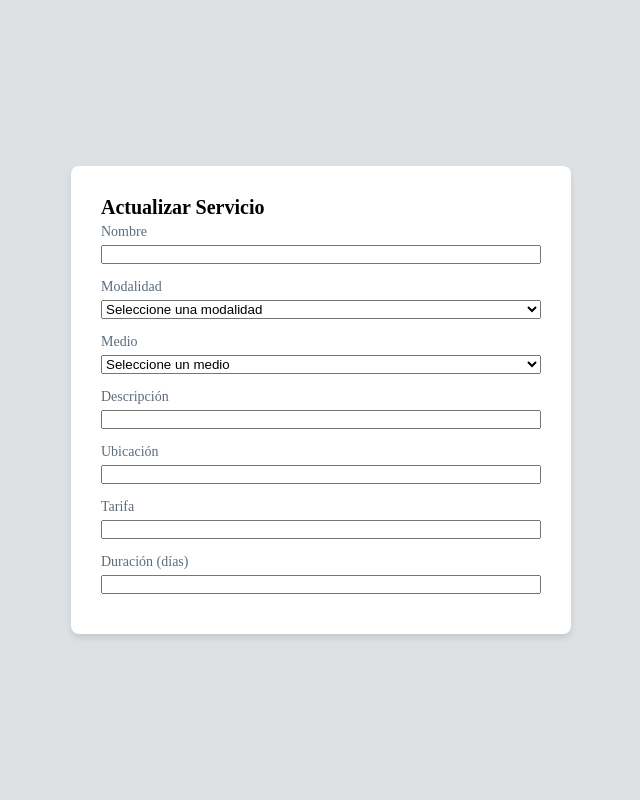
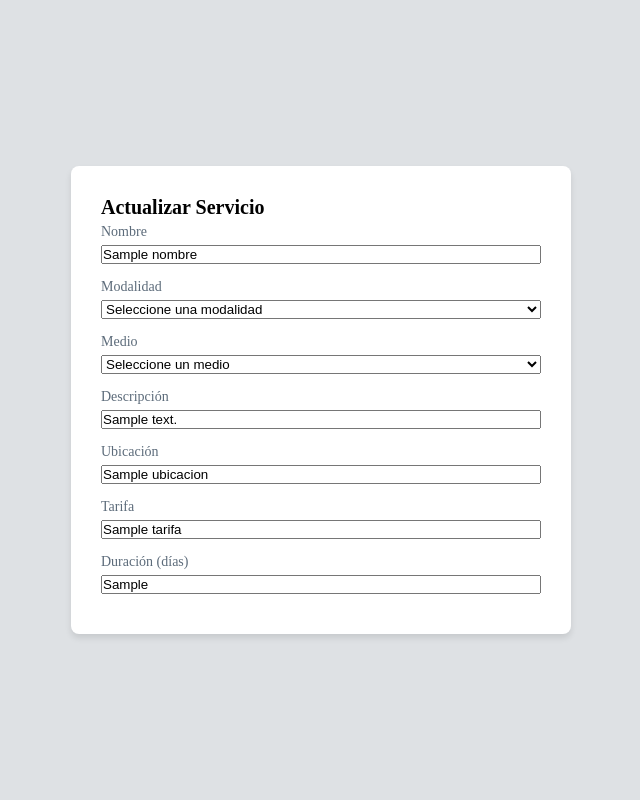
Before and after one commit to YesidLM12/CentinelaSeguraLtda, a Spring app: template src/main/resources/templates/servicios/actualizar.html in a window 1280 px wide. Shown: the whole page, without its empty margins (319-959 px from the left). Run offline with Thymeleaf, Linux system fonts and the light colour scheme; the template is opened without the code that fills it: most values are stand-ins (such as "Sample title", 1, 10 or a date in 2020); data that the repository does not hold is empty; some of the project's set-up classes (security, data sources, template engines, error pages and the like) are left out, and stand-ins take their place; database files in the repository are not loaded.

Commit message:
fix: se corrigió el formulario de actualizar servicio

```diff
--- a/src/main/java/org/yesidl12/centinelaseguraltda/controller/ServicioController.java
+++ b/src/main/java/org/yesidl12/centinelaseguraltda/controller/ServicioController.java
@@ -60,8 +60,8 @@ public class ServicioController {
 
     @GetMapping("/actualizar/{id}")
     public String mostrarFormularioActualizacionServicio(@PathVariable Long id,ServicioCommand servicioCommand, Authentication authentication, Model model) {
-        servicioService.modificarServicio(id, servicioCommand, authentication);
-        model.addAttribute("servicio", servicioCommand);
+        ServicioEntity servicio = servicioService.obtenerServicioPorId(id);
+        model.addAttribute("servicio", servicio);
         return "servicios/actualizar";
     }
 
--- a/src/main/resources/templates/servicios/actualizar.html
+++ b/src/main/resources/templates/servicios/actualizar.html
@@ -11,11 +11,13 @@ xmlns:sec="http://www.thymeleaf.org/extras/spring-security">
     <div class="formulario-container">
         <div class="formulario-subcontainer">
             <form th:action="@{/servicios/{id}(id=${servicio.id})}" method="post" class="formulario-registrar-servicio">
+
+                <input type="hidden" name="id" th:value="*{id}"/>
                 <h1>Actualizar Servicio</h1>
 
                 <div class="campo-formulario">
                     <label class="label">Nombre</label>
-                    <input type="text" class="input-label" name="nombre" />
+                    <input type="text" class="input-label" name="nombre" th:value="*{nombre}"/>
                 </div>
 
                 <div class="campo-formulario">
@@ -40,22 +42,22 @@ xmlns:sec="http://www.thymeleaf.org/extras/spring-security">
 
                 <div class="campo-formulario">
                     <label class="label">Descripción</label>
-                    <input type="text" class="input-label" name="descripcion" />
+                    <input type="text" class="input-label" name="descripcion" th:value="*{descripcion}" />
                 </div>
 
                 <div class="campo-formulario">
                     <label class="label">Ubicación</label>
-                    <input type="text" class="input-label" name="ubicacion" />
+                    <input type="text" class="input-label" name="ubicacion" th:value="*{ubicacion}" />
                 </div>
 
                 <div class="campo-formulario">
                     <label class="label">Tarifa</label>
-                    <input type="text" class="input-label" name="tarifa" />
+                    <input type="text" class="input-label" name="tarifa" th:value="*{tarifa}" />
                 </div>
 
                 <div class="campo-formulario">
                     <label class="label">Duración (días)</label>
-                    <input type="text" class="input-label" name="duracionDias" />
+                    <input type="text" class="input-label" name="duracionDias" th:value="*{duracionDias}" />
                 </div>
 
             </form>
```
Also changed, not shown: src/main/java/org/yesidl12/centinelaseguraltda/service/ServicioService.java (+6 -2 lines).
